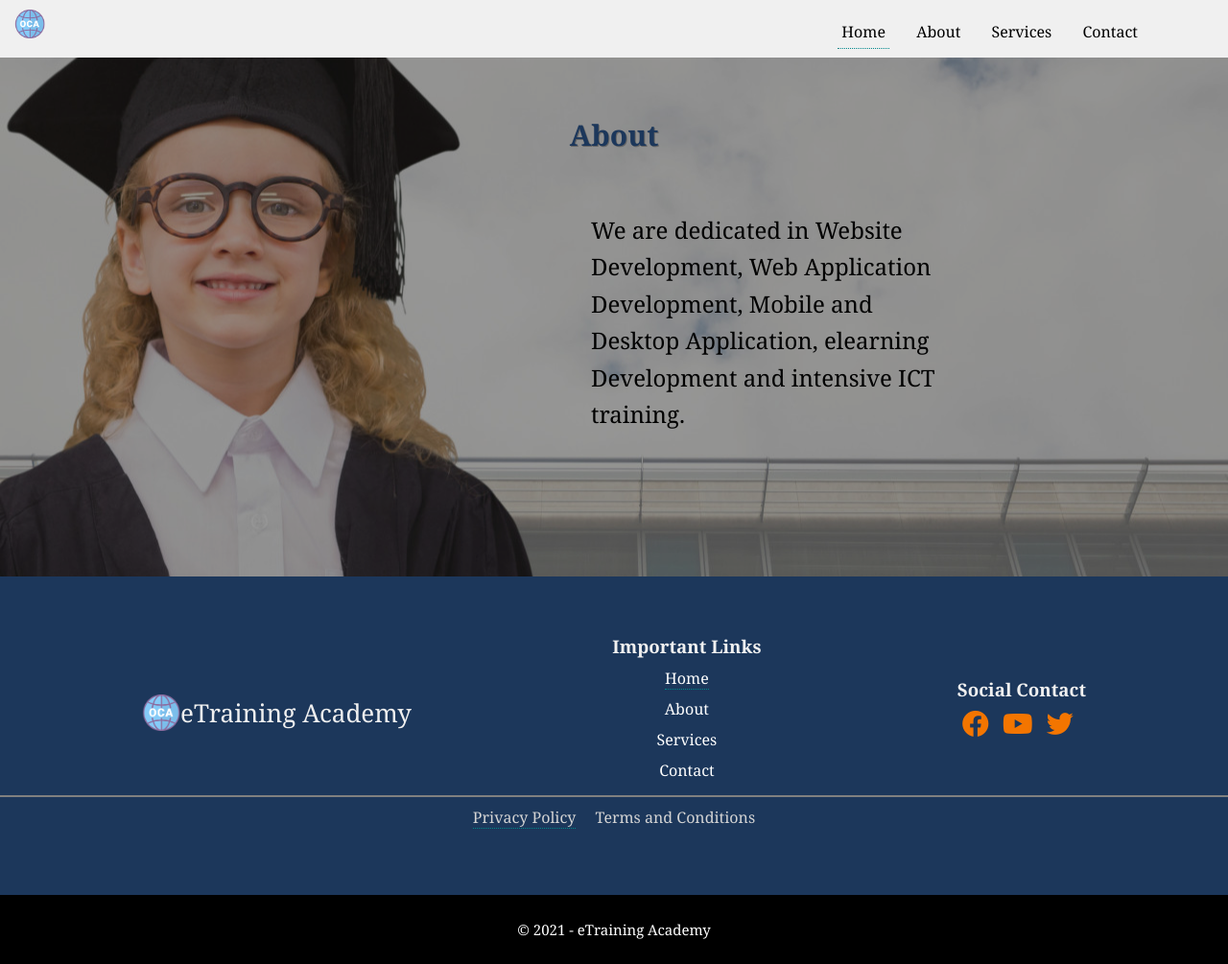
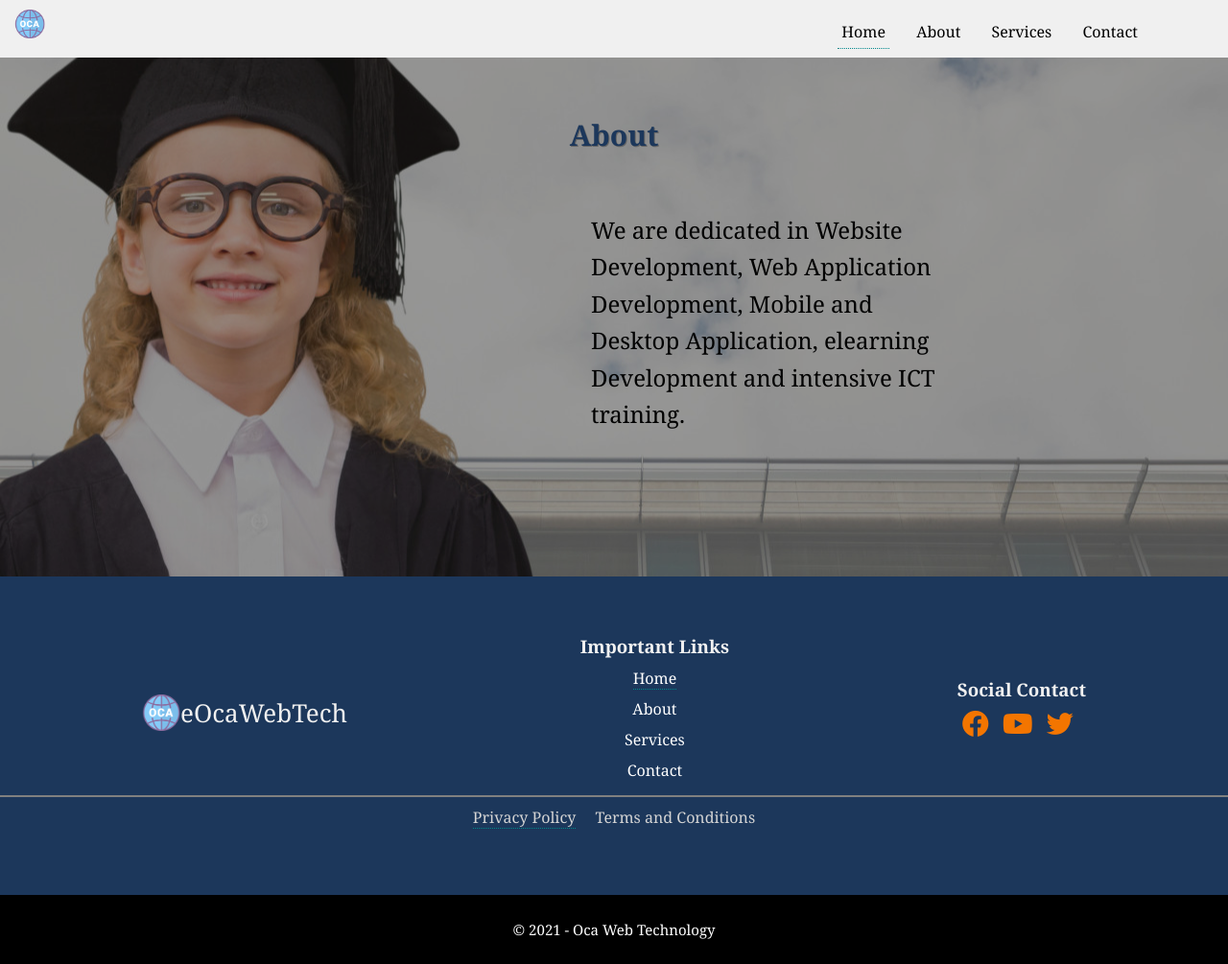
Before and after one commit to ocaict/learn, a plain HTML site: page about.html in a window 1280 px wide. Shown: the whole page at 96% size. Drawn offline with Linux system fonts and the light colour scheme.

Commit message:
Update about.html

```diff
--- a/about.html
+++ b/about.html
@@ -70,7 +70,7 @@
     <div id="footer">
       <div class="logo-container">
         <img class="logo" src="/images/logo.png" alt="Logo">
-        <p>eTraining Academy</p>
+        <p>eOcaWebTech</p>
       </div>
 
       <div class="links">
@@ -119,7 +119,7 @@
     </div>
   </div>
   <footer class="copy-rigth">
-    <small>&COPY; 2021 - eTraining Academy</small>
+    <small>&COPY; 2021 - Oca Web Technology</small>
   </footer>
 
   <script src="js/index.js"></script>
```
